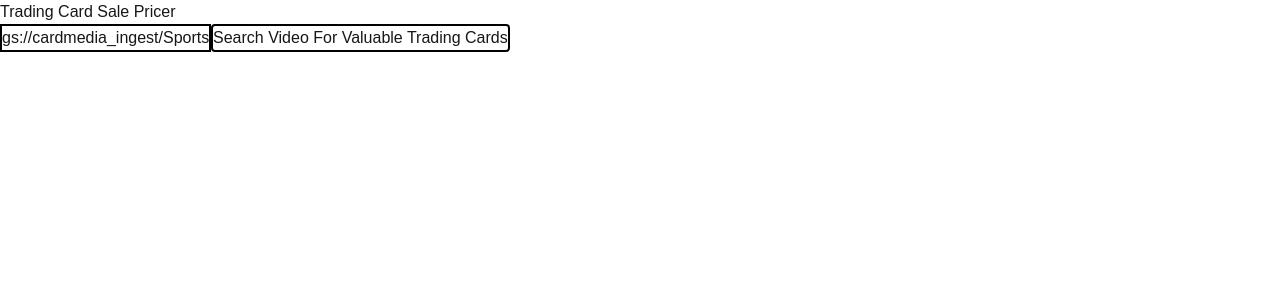
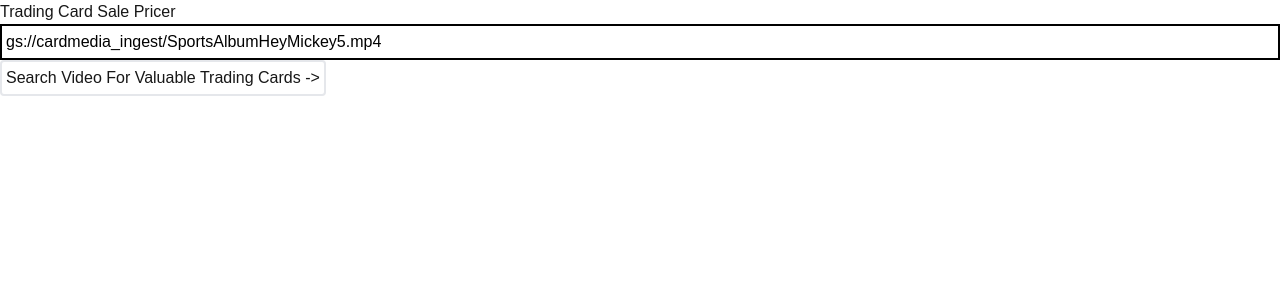
Before and after one commit to dtest/genai-hackathon, a Next.js app in the folder genai-hackathon-frontend/: page / in a window 1280 px wide. Shown: the top 300 px of the page. Built offline with nearby package versions, Linux system fonts and the light colour scheme.

Commit message:
convert button to form

```diff
--- a/genai-hackathon-frontend/app/page.tsx
+++ b/genai-hackathon-frontend/app/page.tsx
@@ -7,7 +7,9 @@ export default function Home() {
   const [fileUri, setFileUri] = useState('gs://cardmedia_ingest/SportsAlbumHeyMickey5.mp4');
   const [status, setStatus] = useState<'success' | 'error' | 'loading'>('success');
   const [favoriteThings, setFavoriteThings] = useState<EstimatedValueItems[]>([]);
-  async function handleClick() {
+  // @ts-expect-error
+  async function handleClick(event) {
+    event.preventDefault();
     setStatus('loading');
     try {
       const updatedListOfThings = await getItemValueEstimates({ fileUri });
@@ -21,15 +23,17 @@ export default function Home() {
   return (
     <main>
       <h1>Trading Card Sale Pricer</h1>
+      <form onSubmit={handleClick}>
         <input
           placeholder="New Favorite Thing"
           value={fileUri}
           onChange={(e) => setFileUri(e.target.value)}
-        className="border-black border-2"
+          className="border-black border-2 text-black p-1 w-full"
         />
-      <button onClick={handleClick} className="border-black border-2 hover:text-white hover:bg-black rounded">
-        Search Video For Valuable Trading Cards
+        <button type="submit" className="border-2 p-1 hover:text-white hover:bg-black rounded">
+          {'Search Video For Valuable Trading Cards ->'}
         </button>
+      </form>
       <div className={`transition-opacity overflow-x-clip pointer-events-none ${status === 'loading' ? 'opacity-100' : 'opacity-0'} h-0`}>
         <Card />
       </div>
```
Lines whose indentation alone changed are shown as unchanged.
